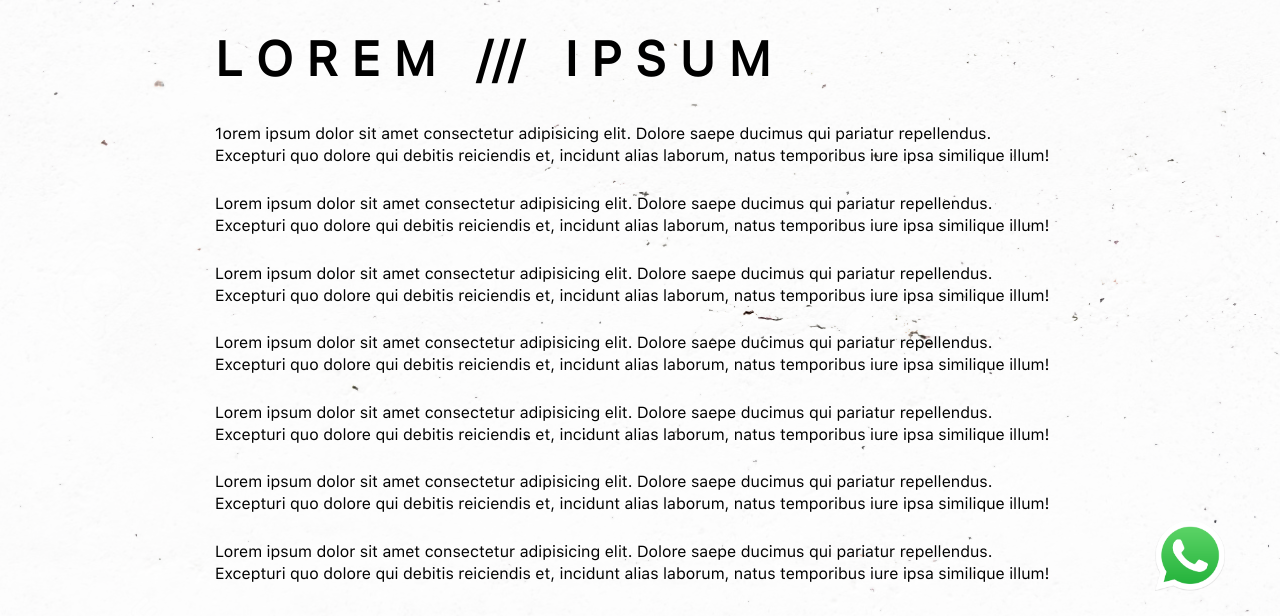
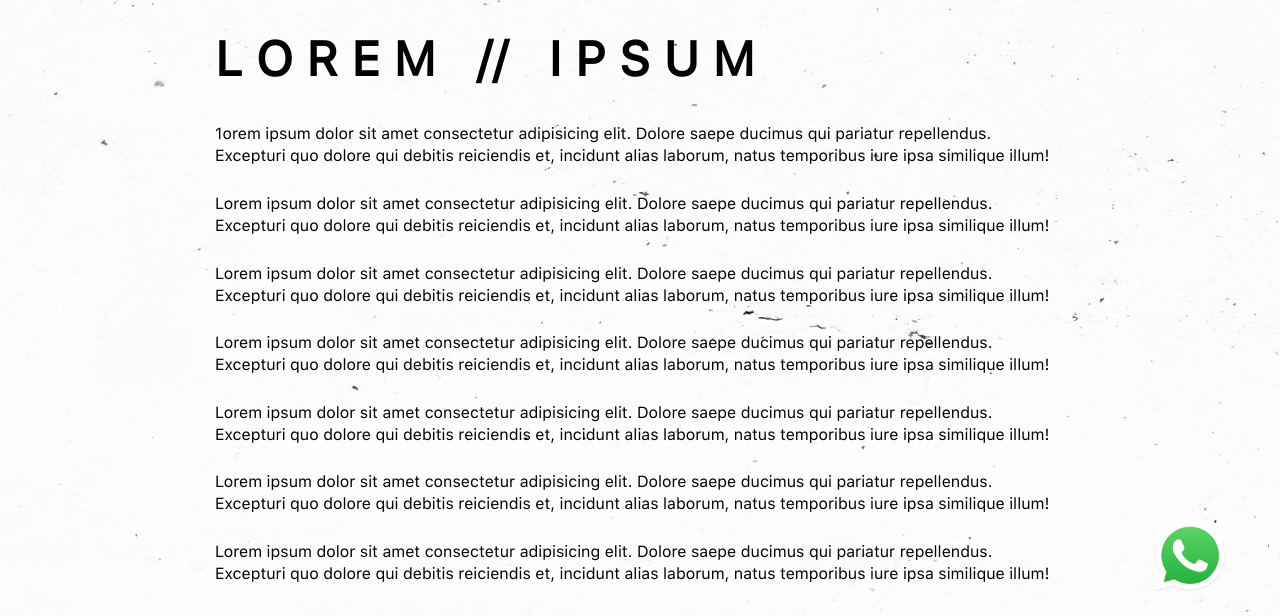
Before and after one commit to s7urq/LOREM-IPSUM, a plain HTML site: page index.html in a window 1280 px wide. Shown: the part 184-800 px from the top of the page. Drawn offline with Linux system fonts and the light colour scheme.

Commit message:
Update index.html

```diff
--- a/index.html
+++ b/index.html
@@ -52,7 +52,7 @@
 
     <main>
         <div class="container" id="titulo">
-            <h1>L O R E M &nbsp /// &nbsp  I P S U M</h1>
+            <h1>L O R E M &nbsp // &nbsp  I P S U M</h1>
         </div>
         <div class="container">
             <p>
```
